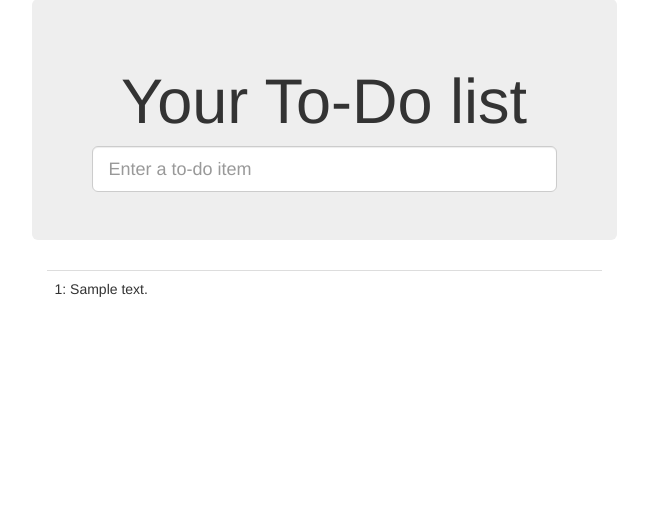
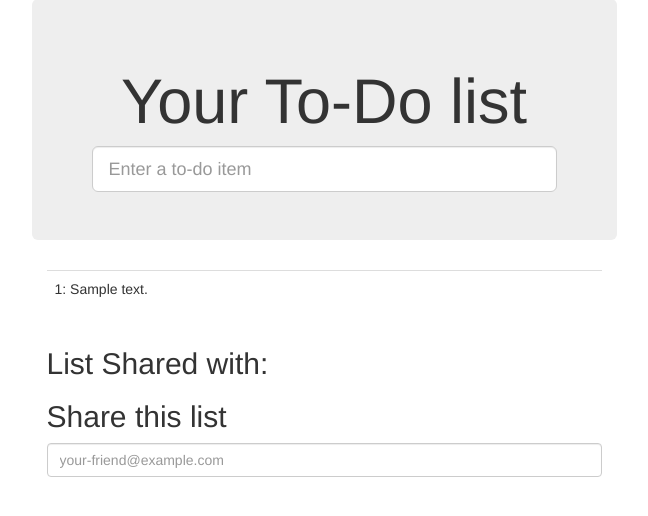
Before and after one commit to ChandlerLutz/python-tdd-book, a Django app: page /lists/1/ in a window 1280 px wide. Shown: the part 73-589 px from the top of the page, without its empty margins (316-964 px from the left). Run offline with Django 3.2, Linux system fonts and the light colour scheme; tables that the repository leaves empty hold one stand-in row (values such as "Sample post"); some libraries are stand-ins or nearby versions.

Commit message:
multiple updates for exercise for the reader

```diff
--- a/functional_tests/base.py
+++ b/functional_tests/base.py
@@ -15,10 +15,7 @@
     os.path.dirname(os.path.abspath(__file__)), 'screendumps'
 )
 
-
 MAX_WAIT = 10
-
-
 
 def wait(fn):
     def modified_fn(*args, **kwargs):
@@ -31,7 +28,6 @@
                     raise e
                 time.sleep(0.5)
     return modified_fn
-
 
 class FunctionalTest(StaticLiveServerTestCase):
 
--- a/functional_tests/my_lists_page.py
+++ b/functional_tests/my_lists_page.py
@@ -7,7 +7,7 @@
         self.test.browser.get(self.test.live_server_url)
         self.test.browser.find_element_by_link_text('My lists').click()
         self.test.wait_for(lambda: self.test.assertEqual(
-            self.browser.find_element_by_tag_name('h1').text,
+            self.test.browser.find_element_by_tag_name('h1').text,
             'My Lists'
         ))
         return self
--- a/lists/models.py
+++ b/lists/models.py
@@ -4,7 +4,15 @@
 
 class List(models.Model):
 
-    owner = models.ForeignKey(settings.AUTH_USER_MODEL, blank=True, null=True)
+    owner = models.ForeignKey(
+        settings.AUTH_USER_MODEL,
+        blank=True, null=True
+    )
+    shared_with = models.ManyToManyField(
+        settings.AUTH_USER_MODEL,
+        blank=True,
+        related_name="%(app_label)s_%(class)s_related",
+    )
 
     def get_absolute_url(self):
         return reverse('view_list', args=[self.id])
--- a/lists/templates/list.html
+++ b/lists/templates/list.html
@@ -11,3 +11,19 @@
 	{% endfor %}
     </table>
 {% endblock %}
+
+{% block extra_content %}
+    <div>
+	<h2>List Shared with:</h2>
+	<ul>
+	    {% for sharee in list.shared_with.all %}
+		<li class="list-share">{{ sharee.email }}</li>
+	    {% endfor %}
+	</ul>
+    	<h2>Share this list</h2>
+	<form  method="POST" action="{% url 'share_list' list.id %}">
+	    <input type="text" placeholder="your-friend@example.com" class="form-control" name="sharee" />
+	    {% csrf_token %}
+	</form>
+    </div>
+{% endblock %}
--- a/lists/urls.py
+++ b/lists/urls.py
@@ -4,5 +4,6 @@
 urlpatterns = [
     url(r'^new$', views.new_list, name='new_list'),
     url(r'^(\d+)/$', views.view_list, name='view_list'),
-    url(r'^users/(.+)/$', views.my_lists, name="my_lists")
+    url(r'^users/(.+)/$', views.my_lists, name='my_lists'),
+    url(r'^(\d+)/share$', views.share_list, name='share_list'),
 ]
--- a/lists/views.py
+++ b/lists/views.py
@@ -30,5 +30,15 @@
 
 
 def my_lists(request, email):
-    owner = User.objects.get(email=email)
-    return render(request, 'my_lists.html', {'owner': owner})
+    user = User.objects.get(email=email)
+    shared_lists = List.objects.all().filter(shared_with=user)
+    return render(request, 'my_lists.html', {'owner': user, "shared_lists": shared_lists})
+
+def share_list(request, list_id):
+    list_ = List.objects.get(id=list_id)
+    sharee_email = request.POST['sharee']
+    ##from https://simpleisbetterthancomplex.com/tips/2016/07/14/django-tip-6-get-or-create.html
+    sharee, created = User.objects.get_or_create(email=sharee_email)
+    list_.shared_with.add(sharee)
+    return redirect(list_) ## from https://realpython.com/django-redirects/
+    ##return redirect('view_list', list_.id) ##if get_absolute_url() wasn't defined in lists.models.List
```
Also changed, not shown: functional_tests/test_sharing.py (+11 -12 lines), lists/templates/my_lists.html (+15 -1 lines), lists/tests/test_models.py (+7 -1 lines), lists/tests/test_views.py (+39 -1 lines), lists/migrations/0007_list_shared_with.py (added), superlists/settings.py (line endings or trailing spaces).
